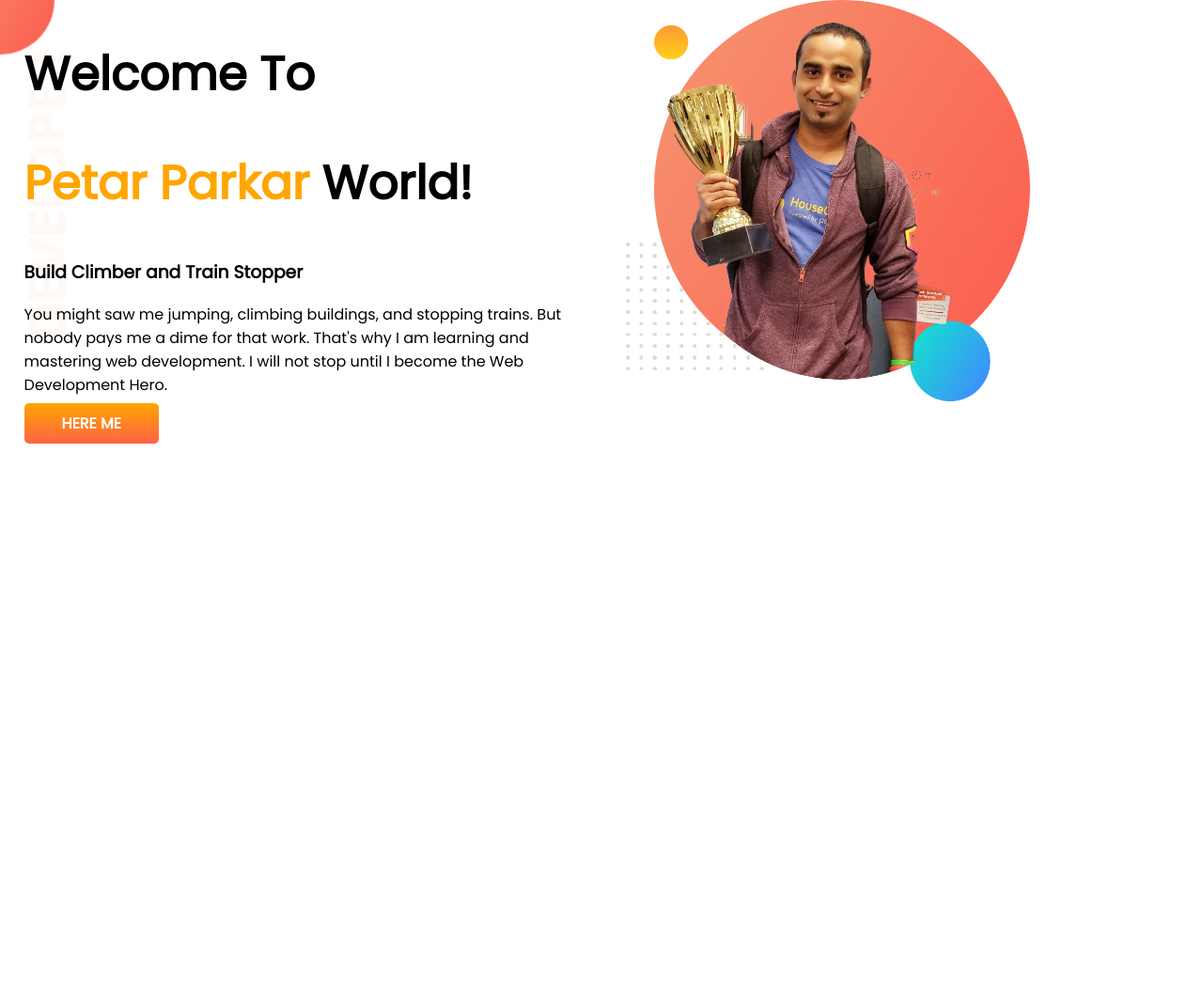
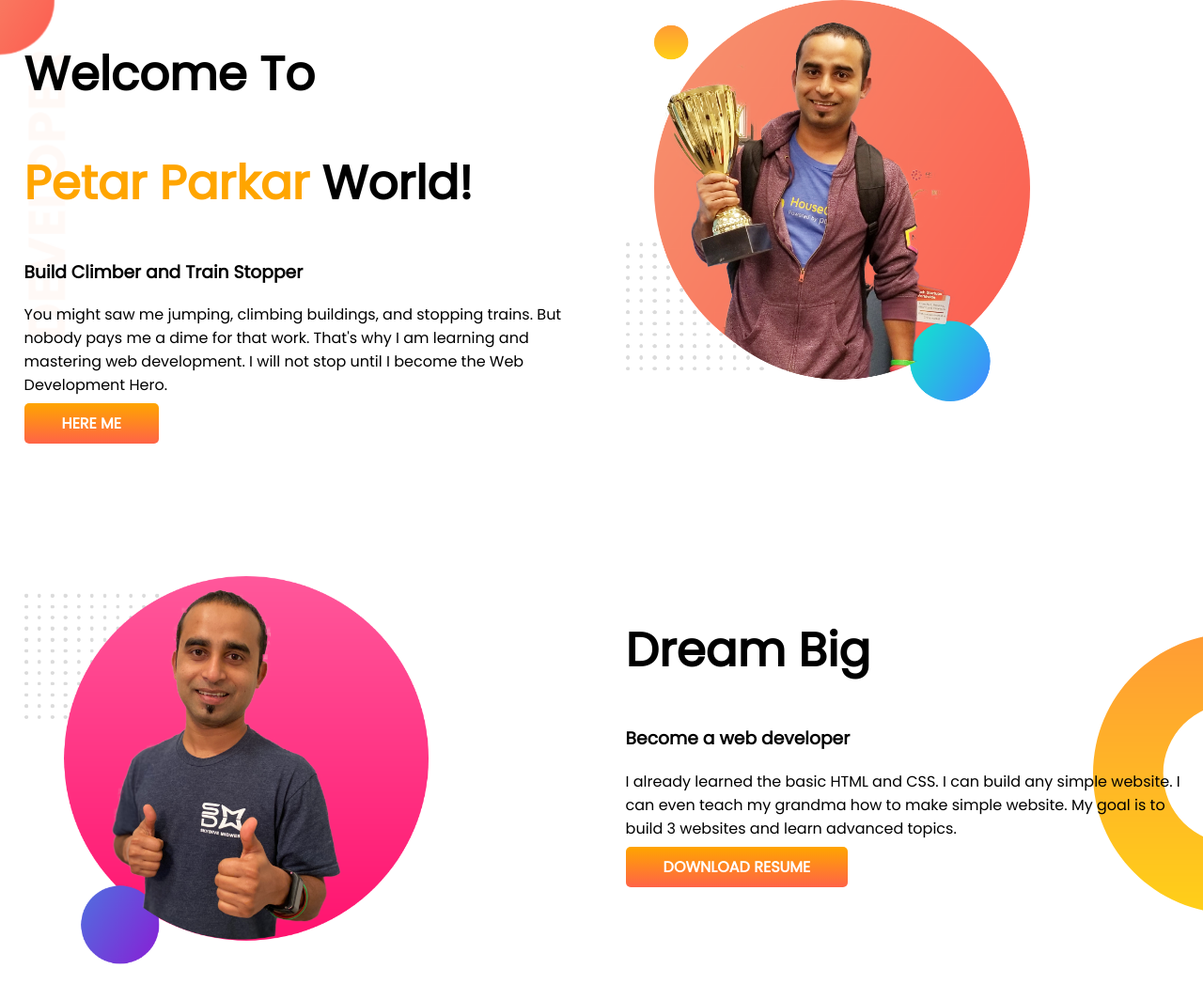
Before and after one commit to bony075/my-portfoilio, a plain HTML site: page index.html in a window 1280 px wide. Shown: the whole page at 94% size. Before the commit the page ends 800 px from the top, so only its background shows below. Drawn offline with Linux system fonts and the light colour scheme.

Commit message:
second section

```diff
--- a/css/style.css
+++ b/css/style.css
@@ -11,6 +11,7 @@ h1{
 }
 section{
     display: flex;
+    margin-bottom: 150px;
 
 
 }
@@ -37,3 +38,8 @@ section{
     font-weight: 700;
     background-image: linear-gradient(orange,tomato);
 }
+.second-section{
+    background-image: url(/image/dream-bg.png);
+    background-repeat: no-repeat;
+    background-position: right;
+}
--- a/index.html
+++ b/index.html
@@ -30,6 +30,24 @@
             <img src="image/jhankar.png" alt="">
         </div>
     </section>
+    <section class="second-section">
+        <div class="frist-hading-division">
+            <img src="/image/jhankar2.png" alt="">
+
+        </div>
+        <div class="frist-hading-division">
+            <h1>Dream Big</h1>
+            <h3>Become a web developer</h3>
+            <p>
+                I already learned the basic HTML and CSS. I can build any simple website. I can even teach my grandma
+                how to make simple
+                website. My goal is to build 3 websites and learn advanced topics.
+            </p>
+            <a class="linked_button" target="_blank" href="">DOWNLOAD RESUME</a>
+
+        </div>
+
+    </section>
 </body>
 
 </html>
```
